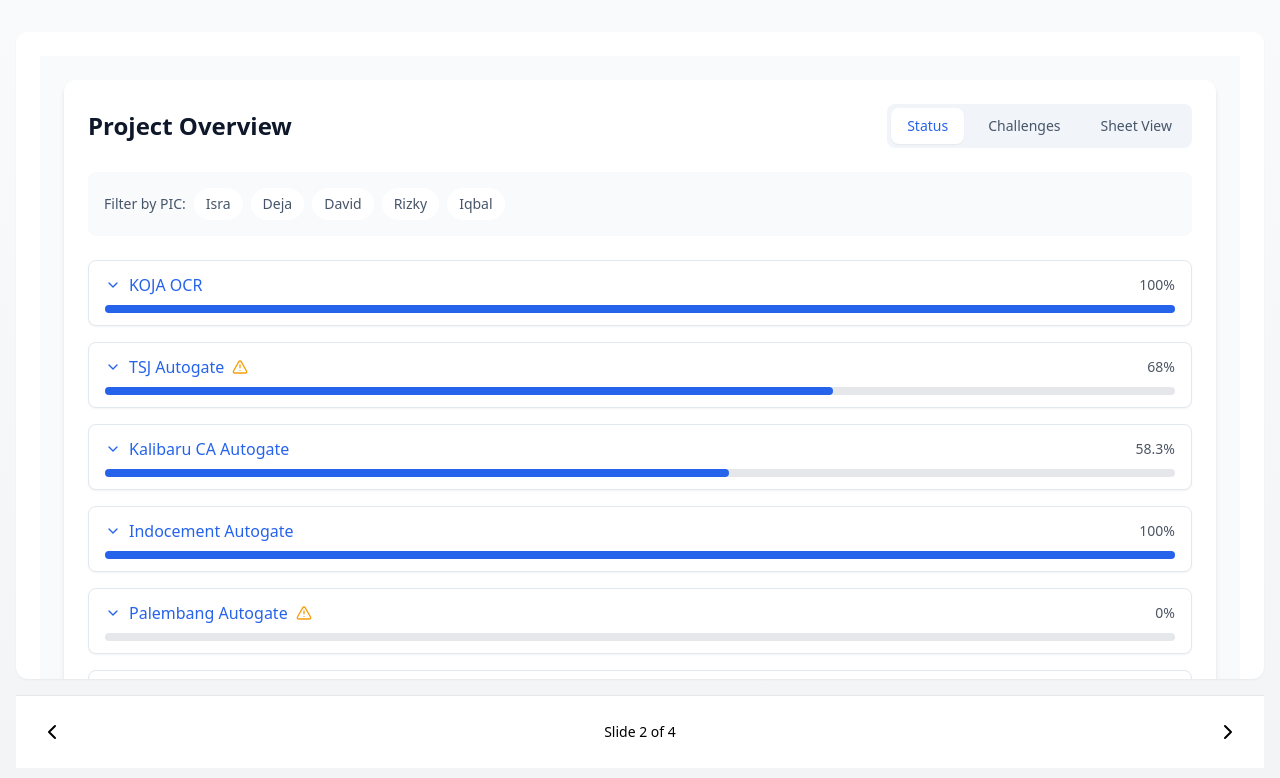
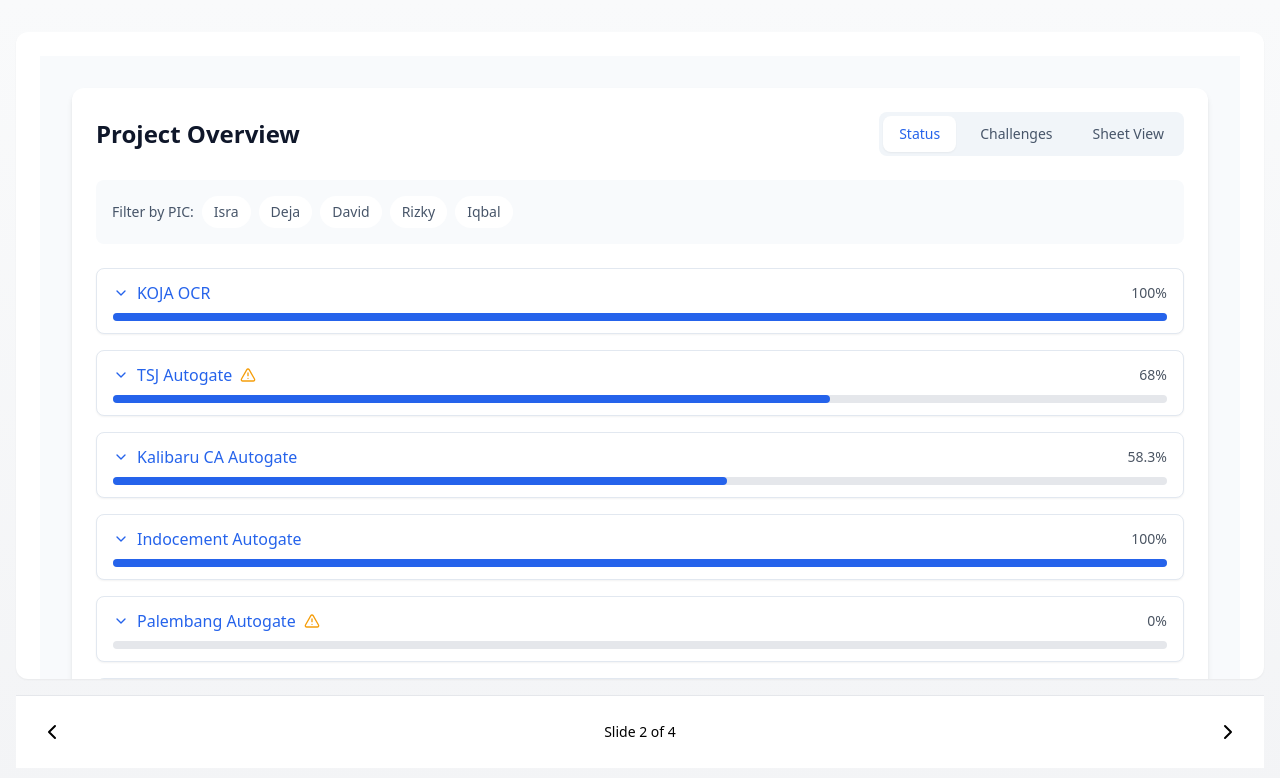
Before and after one commit to ther12k/projectpresentation, a React (Vite) app: page / in a window 1280 px wide. Both pictures are taken after a click on the button 1227 px from the left and 732 px from the top of the page. Shown: the top 778 px of the page. Built offline with nearby package versions, Linux system fonts and the light colour scheme.

Commit message:
style 💎: Update ProjectStatusAndChallenges component layout with padding increment from 6 to 8 pixels.

```diff
--- a/src/features/presentation/components/slides/ProjectStatusAndChallenges.jsx
+++ b/src/features/presentation/components/slides/ProjectStatusAndChallenges.jsx
@@ -149,7 +149,7 @@ const ProjectStatusAndChallenges = ({ content }) => {
     };
 
     return (
-        <div className="p-6 bg-slate-50 min-h-screen">
+        <div className="p-8 bg-slate-50 min-h-screen">
             <div className="max-w-7xl mx-auto bg-white rounded-xl shadow-md">
                 <div className="p-6 space-y-6">
                     {/* Header Section */}
```
